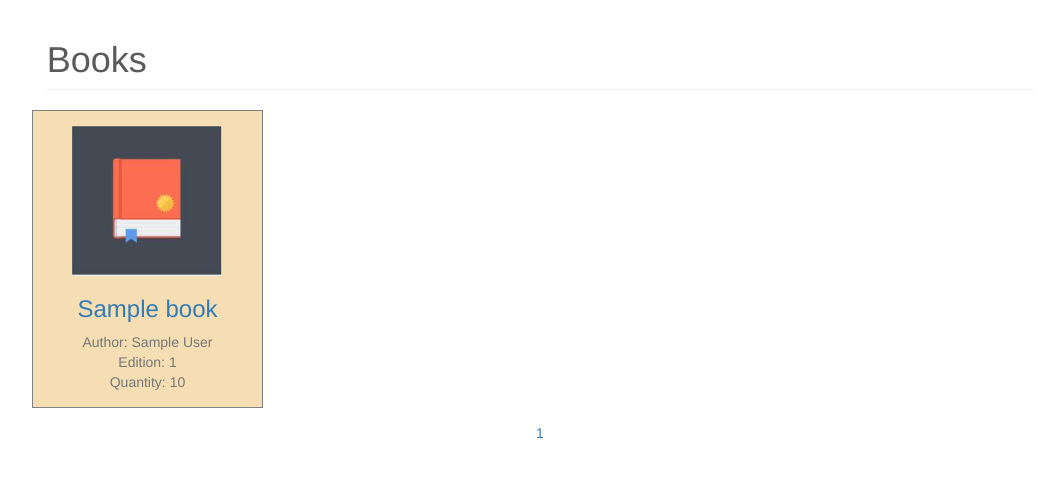
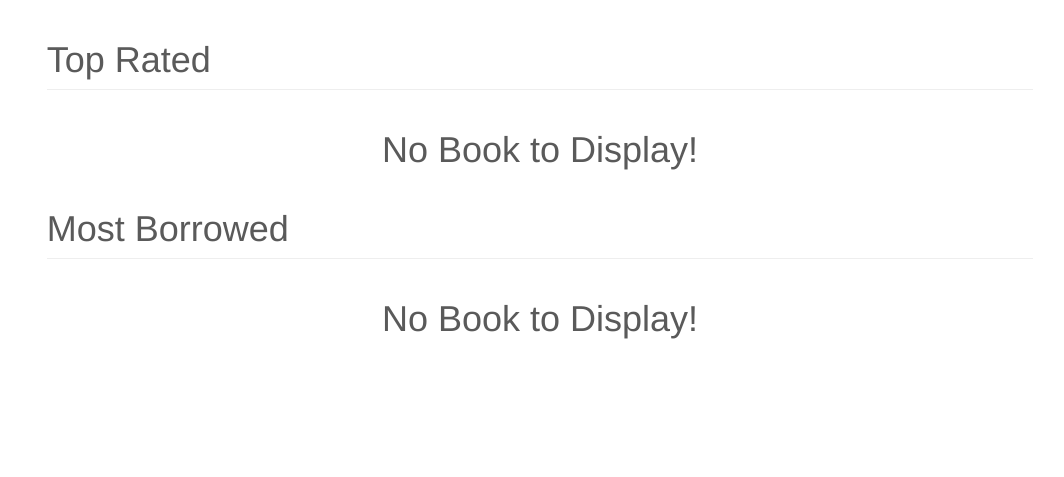
Before and after one commit to UrAvgProgrammer/Bookshelf, a Flask app: page /home in a window 1280 px wide. Shown: the part 50-527 px from the top of the page, without its empty margins (100-1164 px from the left). Run offline with Flask 2, Linux system fonts and the light colour scheme; a user stored in the database is signed in; tables that the repository leaves empty hold one stand-in row (values such as "Sample post"); some libraries are stand-ins or nearby versions.

Commit message:
Add files via upload

```diff
--- a/bookshelf/app/models.py
+++ b/bookshelf/app/models.py
@@ -56,6 +56,7 @@ class Books(db.Model):
     publisher = db.relationship('Publisher', backref='bookPublish')
     booksInGenre = db.relationship('HasGenreAssociation', backref='books_genre')
     rateBooks = db.relationship('BookRateAssociation', backref='books_rateBooks')
+    borrowcount = db.Column(db.Integer, default=0)
 
     def __init__(self, title='', edition='', year_published='', isbn='', types='', publisher_id=''):
         self.title = title
@@ -181,7 +182,7 @@ class BookRateTotal(db.Model):
     numRate = db.Column(db.Integer, primary_key=True)
     userRater = db.Column(db.Integer, db.ForeignKey('user.id'))
     bookRated = db.Column(db.Integer, db.ForeignKey('books.book_id'))
-    totalRate = db.Column(db.Float)
+    totalRate = db.Column(db.Float, default=0)
 
     def __init__(self, userRater='', bookRated='', totalRate=''):
         self.userRater = userRater
--- a/bookshelf/app/static/css/dashboard.css
+++ b/bookshelf/app/static/css/dashboard.css
@@ -25,6 +25,9 @@ body {
   border: 0;
 }
 
+.col-sm-4{
+  border: solid 1px gray;
+}
 /*
  * Sidebar
  */
--- a/bookshelf/app/templates/addbook.html
+++ b/bookshelf/app/templates/addbook.html
@@ -22,7 +22,7 @@
         <div id="navbar" class="navbar-collapse collapse">
           <ul class="nav navbar-nav navbar-right">
             <li><a href="/home"><span class="glyphicon glyphicon-home"></span> Home</a></li>
-            <li><a href="/profile/{{ current_user.id }}"><span class="glyphicon glyphicon-user"></span> Profile</a></li>
+            <li><a href="/profile/{{ current_user.id }}"><span class="glyphicon glyphicon-user"></span> {{ current_user.first_name }}</a></li>
             <li><a href="/notification"><span class="glyphicon glyphicon-bell"></span> Notification
             {% if count %}
                 <span class="badge pull-right">{{ count }}</span>
@@ -32,6 +32,8 @@
           <form method="post" action="{{ url_for('home') }}" class="navbar-form navbar-right">
             <div class="form-group">
             <span class="glyphicon glyphicon-search"></span>
+                {{ form1.csrf_token }}
+                {{ wtf.form_field(form1.search, **{'placeholder':'Search a book ...'}) }}
             </div>
         <button type="submit" class="btn btn-default" value="submit">Submit</button>
       </form>
--- a/bookshelf/app/templates/commNrating.html
+++ b/bookshelf/app/templates/commNrating.html
@@ -23,7 +23,6 @@
           <ul class="nav navbar-nav navbar-right">
             <li><a href="/home"><span class="glyphicon glyphicon-home"></span> Home</a></li>
             <li><a href="/profile/{{ current_user.id }}"><span class="glyphicon glyphicon-user"></span> Profile</a></li>
-            <li><a href="/notification"><span class="glyphicon glyphicon-bell"></span> Notification
             <li><a href="/notification"><span class="glyphicon glyphicon-bell"></span> Notification
             {% if count %}
                 <span class="badge pull-right">{{ count }}</span>
--- a/bookshelf/app/templates/diffcommNrating.html
+++ b/bookshelf/app/templates/diffcommNrating.html
@@ -23,7 +23,6 @@
           <ul class="nav navbar-nav navbar-right">
             <li><a href="/home"><span class="glyphicon glyphicon-home"></span> Home</a></li>
             <li><a href="/profile/{{ current_user.id }}"><span class="glyphicon glyphicon-user"></span> Profile</a></li>
-            <li><a href="/notification"><span class="glyphicon glyphicon-bell"></span> Notification
             <li><a href="/notification"><span class="glyphicon glyphicon-bell"></span> Notification
             {% if count %}
                 <span class="badge pull-right">{{ count }}</span>
--- a/bookshelf/app/templates/homepage.html
+++ b/bookshelf/app/templates/homepage.html
@@ -43,37 +43,53 @@
 
     <div class="col-sm-9 col-sm-offset-3 col-md-10 col-md-offset-1 main">
     <br>
-    {% if not book.items %}
-         <h1 class="page-header">Books</h1>
+    {% if not top %}
+         <h1 class="page-header">Top Rated</h1>
+         <div class="row placeholders">
+                  <div class="row">
+                      <h1>No Book to Display!</h1>
+                  </div>
+         </div>
+        <h1 class="page-header">Most Borrowed</h1>
          <div class="row placeholders">
                   <div class="row">
                       <h1>No Book to Display!</h1>
                   </div>
          </div>
     {% else %}
-          <h1 class="page-header">Books</h1>
+          <h1 class="page-header">Top Rated</h1>
          <div class="row placeholders">
-                  <div class="row">
-              {% for bookss in book.items %}
+               <div class="row">
+              {% for bookss in top %}
                <div class="col-xs-6 col-sm-3">
                 <div class="square">
                     <img class ="img-square" src="/static/image/book.png" width="150" height="150" alt="Generic placeholder thumbnail">
-                    <a href="{{ url_for('indibook', book_id=bookss.books.book_id, page_num=1) }}" ><h3>{{ bookss.books.title }}</h3></a>
-                    <span class="text-muted">Author: {{ bookss.author.author_first_name }} {{ bookss.author.author_last_name }}</span><br>
-                    <span class="text-muted">Edition: {{ bookss.books.edition }}</span><br>
-                    <span class="text-muted">Quantity: {{x[loop.index-1]}}</span>
+                    <a href="{{ url_for('indibook', book_id=ids[loop.index-1], page_num=1) }}" ><h3>{{book[loop.index-1]}}</h3></a>
+                    <span class="text-muted">Author: {{authors[loop.index-1]}}</span><br>
+                    <span class="text-muted">Edition: {{edition[loop.index-1]}}</span><br>
+                    <span class="text-muted">Quantity: {{bookqnt[loop.index-1]}}</span>
                 </div>
                 </div>
               {% endfor %}
           </div>
-            <div class="footer">{% for page in book.iter_pages(left_edge=3,right_edge=3,left_current=3,right_current=3) %}
-                {% if page %}
-                    <a href="{{ url_for('home', page_num=page) }}">{{ page }}</a>
-                {% else %}
-                    ....
-                {% endif %}
-            {% endfor %}
-            </div>
+         <a href="#">See More</a>
+    </div>
+        <h1 class="page-header">Most Borrowed</h1>
+         <div class="row placeholders">
+               <div class="row">
+              {% for bookss in most %}
+               <div class="col-xs-6 col-sm-3">
+                <div class="square">
+                    <img class ="img-square" src="/static/image/book.png" width="150" height="150" alt="Generic placeholder thumbnail">
+                    <a href="{{ url_for('indibook', book_id=bookss.book_id, page_num=1) }}" ><h3>{{bookss.title}}</h3></a>
+                    <span class="text-muted">Author: {{mostauth[loop.index-1]}}</span><br>
+                    <span class="text-muted">Edition: {{bookss.edition}}</span><br>
+                    <span class="text-muted">Quantity: {{mostqnt[loop.index-1]}}</span>
+                </div>
+                </div>
+              {% endfor %}
+          </div>
+         <a href="#">See More</a>
     </div>
     {% endif %}
     </div>
--- a/bookshelf/app/templates/homepage1.html
+++ b/bookshelf/app/templates/homepage1.html
@@ -58,8 +58,8 @@
                 <div class="square">
                     <img class ="img-square" src="/static/image/book.png" width="150" height="150" alt="Generic placeholder thumbnail">
                     <a href="{{ url_for('indibook', book_id=bookss.containsbooks.book_id, page_num=1) }}" ><h3>{{ bookss.containsbooks.title }}</h3></a>
+                     <span class="text-muted">Author: {{y[loop.index-1]}}</span><br>
                     <span class="text-muted">Edition: {{ bookss.containsbooks.edition }}</span><br>
-                    <span class="text-muted">Author: {{y[loop.index-1]}}</span><br>
                     <span class="text-muted">Quantity: {{x[loop.index-1]}}</span>
                 </div>
                 </div>
--- a/bookshelf/app/view.py
+++ b/bookshelf/app/view.py
@@ -54,7 +54,9 @@ def tosearch(page_num, item):
             s = ContainsAsscociation.query.filter_by(book_id=bok.book_id).first()
             d = WrittenByAssociation.query.filter_by(book_id=s.book_id).first()
             x.append(s.quantity)
-            y.append(d.author.author_first_name + ' ' + d.author.author_last_name)
+            y.append(d.author.author_first_name + ' ' + d.author
+
+                     .author_last_name)
         return render_template('indexres.html', book=book, page_num=page_num, item=item, form=form, x=x, y=y)
     book = ContainsAsscociation.query.join(Books).filter(((Books.title.like(search1)) | (
         Books.year_published.like(search1)) | (Books.types.like(search1)) | (Books.edition.like(search1)) | (
@@ -163,14 +165,41 @@ def home(page_num):
             x.append(s.quantity)
             y.append(d.author.author_first_name + ' ' + d.author.author_last_name)
         return render_template('homepage1.html', page_num=page_num, book=book, current_user=current_user, form=form, x=x, y=y, count=count)
-    book = WrittenByAssociation.query.join(Author).paginate(page_num, 8)
-    x = []
-    y = []
-    for bok in book.items:
-        s = ContainsAsscociation.query.filter_by(book_id=bok.books.book_id).first()
-        x.append(s.quantity)
-        y.append(s.availability)
-    return render_template('homepage.html', page_num=page_num, book=book, current_user=current_user, form=form, x=x, y=y, count=count)
+    top = BookRateTotal.query.join(Books).order_by(BookRateTotal.totalRate.desc()).limit(4).all()
+    authors = []
+    bookqnt = []
+    ids = []
+    book = []
+    edition = []
+    most = Books.query.order_by(Books.borrowcount.desc()).limit(4).all()
+    mostauth = []
+    mostqnt = []
+    for bok in top:
+        s = WrittenByAssociation.query.filter_by(book_id=bok.bookRated).first()
+        ss = Books.query.filter_by(book_id=bok.bookRated).first()
+        qnty = ContainsAsscociation.query.filter_by(book_id=bok.bookRated).all()
+        quantity = 0
+        for q in qnty:
+            quantity = quantity + q.quantity
+        bookqnt.append(quantity)
+        book.append(ss.title)
+        edition.append(ss.edition)
+        ids.append(ss.book_id)
+        author = Author.query.filter_by(author_id=s.author_id).first()
+        authors.append(author.author_first_name + ' ' + author.author_last_name)
+
+    for mst in most:
+        s = WrittenByAssociation.query.filter_by(book_id=mst.book_id).first()
+        author = Author.query.filter_by(author_id=s.author_id).first()
+        mostauth.append(author.author_first_name + ' ' + author.author_last_name)
+        qnty = ContainsAsscociation.query.filter_by(book_id=mst.book_id).all()
+        quantity = 0
+        for q in qnty:
+            quantity = quantity + q.quantity
+        mostqnt.append(quantity)
+    return render_template('homepage.html', page_num=page_num, top=top, current_user=current_user, form=form, most=most,
+                           count=count, authors=authors, bookqnt=bookqnt, ids=ids, book=book, edition=edition,
+                           mostauth=mostauth, mostqnt=mostqnt)
 
 
 @app.route('/profile/<int:user_id>/', methods=['GET', 'POST'])
@@ -259,7 +288,7 @@ def bookshelf(user_id, page_num):
         ((BorrowsAssociation.shelf_id == current_user.id) & (BorrowsAssociation.status == 1) & (
             BorrowsAssociation.seen == 0)) | (
             (BorrowsAssociation.user_id == current_user.id) & (BorrowsAssociation.status == 2) &
-            (BorrowsAssociation.seen == 0))).paginate(1, 8)
+            (BorrowsAssociation.seen == 0))).paginate(1, 6)
     count = 0
     for r in notSeen.items:
         count = count + 1
@@ -268,7 +297,7 @@ def bookshelf(user_id, page_num):
     if current_user.id == user_id:
         if booksearch.validate_on_submit():
             return redirect(url_for('bookshelfsearch', user_id=current_user.id, page_num=1, searchid=booksearch.search.data, count=count))
-        books = ContainsAsscociation.query.filter_by(shelf_id=user_id).paginate(page_num, 8)
+        books = ContainsAsscociation.query.filter_by(shelf_id=user_id).paginate(page_num, 6)
         x = []
         y = []
         for bok in books.items:
@@ -281,7 +310,7 @@ def bookshelf(user_id, page_num):
         if booksearch.validate_on_submit():
             if booksearch.validate_on_submit():
                 return redirect(url_for('bookshelfsearch', user_id=user_id, page_num=1, searchid=booksearch.search.data, count=count))
-        books = ContainsAsscociation.query.filter_by(shelf_id=user_id).paginate(page_num, 8)
+        books = ContainsAsscociation.query.filter_by(shelf_id=user_id).paginate(page_num, 6)
         x = []
         y = []
         for bok in books.items:
@@ -299,7 +328,7 @@ def bookshelfsearch(user_id, page_num, searchid):
         ((BorrowsAssociation.shelf_id == current_user.id) & (BorrowsAssociation.status == 1) & (
             BorrowsAssociation.seen == 0)) | (
             (BorrowsAssociation.user_id == current_user.id) & (BorrowsAssociation.status == 2) &
-            (BorrowsAssociation.seen == 0))).paginate(1, 8)
+            (BorrowsAssociation.seen == 0))).paginate(1, 6)
     count = 0
     for r in notSeen.items:
         count = count + 1
@@ -310,7 +339,7 @@ def bookshelfsearch(user_id, page_num, searchid):
         books = ContainsAsscociation.query.join(Books).filter(
             (ContainsAsscociation.shelf_id == current_user.id) & ((Books.title.like(search1)) | (
              Books.year_published.like(search1)) | (Books.types.like(search1)) | (Books.edition.like(search1)) | (
-             Books.isbn.like(search1)))).paginate(page_num, 8)
+             Books.isbn.like(search1)))).paginate(page_num, 6)
         x = []
         y = []
         for p in books.items:
@@ -325,7 +354,7 @@ def bookshelfsearch(user_id, page_num, searchid):
         books = ContainsAsscociation.query.join(Books).filter(
             (ContainsAsscociation.shelf_id == user_id) & ((Books.title.like(search1)) | (
                 Books.year_published.like(search1)) | (Books.types.like(search1)) | (Books.edition.like(search1)) | (
-                                                                      Books.isbn.like(search1)))).paginate(page_num, 8)
+                                                                      Books.isbn.like(search1)))).paginate(page_num, 6)
         x = []
         y = []
         for p in books.items:
@@ -465,8 +494,7 @@ def notif():
     pags = BorrowsAssociation.query.filter((BorrowsAssociation.status == 1) &
                                            (BorrowsAssociation.shelf_id == current_user.id) |
                                            ((BorrowsAssociation.status == 2) &
-                                           (BorrowsAssociation.user_id == current_user.id))
-                                           ).paginate(1, 8)
+                                           (BorrowsAssociation.user_id == current_user.id))).order_by(BorrowsAssociation.date.desc()).paginate(1, 8)
 
     x = []
     y = []
@@ -488,11 +516,18 @@ def notif():
             (BorrowsAssociation.user_id == borrowerId) & (BorrowsAssociation.shelf_id == borrowedId) & (
             BorrowsAssociation.bookid == book)).first()
 
+        avail = ContainsAsscociation.query.filter(ContainsAsscociation.book_id == book).first()
+
         if app == "YES":
             approved.seen = 0
             approved.status = 2
             db.session.commit()
-            delbook(book)
+            availDelete = int(avail.quantity)
+            avail.quantity = availDelete - 1
+            db.session.commit()
+            if avail.quantity <= 0:
+                avail.availability = 'NO'
+                db.session.commit()
         else:
             approved.seen = 1
             approved.status = 0
@@ -502,7 +537,7 @@ def notif():
                                                (BorrowsAssociation.shelf_id == current_user.id) |
                                                (BorrowsAssociation.status == 2) &
                                                (BorrowsAssociation.user_id == current_user.id)
-                                               ).paginate(1, 8)
+                                               ).order_by(BorrowsAssociation.date.desc()).paginate(1, 8)
         x = []
         for p in pags.items:
             book = Books.query.filter(Books.book_id == p.bookid).first()
@@ -536,6 +571,7 @@ def addbook():
     for r in notSeen.items:
         count = count + 1
     form = Addbook()
+    form1 = Search()
     if form.validate_on_submit():
         titleNew = form.title.data
         yearNew = form.year.data
@@ -596,7 +632,7 @@ def addbook():
                 bookquantity.quantity = int(curQuant + 1)
                 db.session.commit()
             return redirect(url_for('bookshelf', user_id=current_user.id, page_num=1, count=count))
-    return render_template('addbook.html', form=form, count=count)
+    return render_template('addbook.html', form=form, form1=form1, count=count, current_user=current_user)
 
 
 @app.route('/rateBook/<int:book_id>', methods=['POST', 'GET'])
@@ -687,6 +723,9 @@ def borrow(owner_id, book_id):
             BorrowsAssociation.bookid == bookid)).first()
     quant = int(pags.quantity)
     if bookBorrow is None:
+        borrows = Books.query.filter_by(book_id=book_id).first()
+        t = int(borrows.borrowcount) + 1
+        borrows.borrowcount = t
         borrowBook = BorrowsAssociation(current_user.id, otheruserId, 1, bookid, 0)
         db.session.add(borrowBook)
         db.session.commit()
@@ -697,6 +736,20 @@ def borrow(owner_id, book_id):
         return redirect(url_for('bookshelf', user_id=owner_id, page_num=1))
 
 
+@app.route('/home/top_rated', defaults={'page_num': 1}, methods=['GET', 'POST'])
+@app.route('/home/top_rated/<int:page_num>', methods=['GET', 'POST'])
+@login_required
+def topbooks(page_num):
+    pass
+
+
+@app.route('/home/most_borrowed', defaults={'page_num': 1}, methods=['GET', 'POST'])
+@app.route('/home/most_borrowed<int:page_num>', methods=['GET', 'POST'])
+@login_required
+def mostborrow(page_num):
+    pass
+
+
 @app.route('/logout')
 @login_required
 def logout():
```
Also changed, not shown: bookshelf/app/templates/bookshelf.html (+3 -5 lines), bookshelf/app/templates/bookshelfresult.html (+3 -4 lines), bookshelf/app/templates/diffbookshelf.html (+12 -9 lines), bookshelf/app/templates/diffbookshelfresult.html (+14 -11 lines), bookshelf/app/templates/indexind.html (+4 -3 lines), 2 other files.
